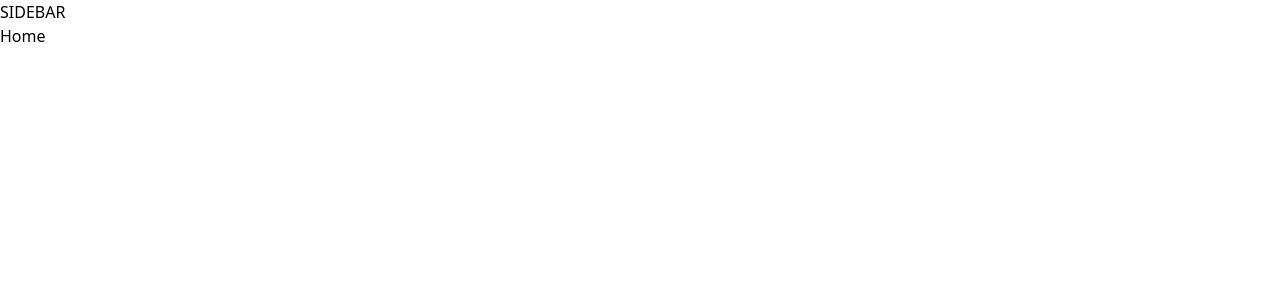
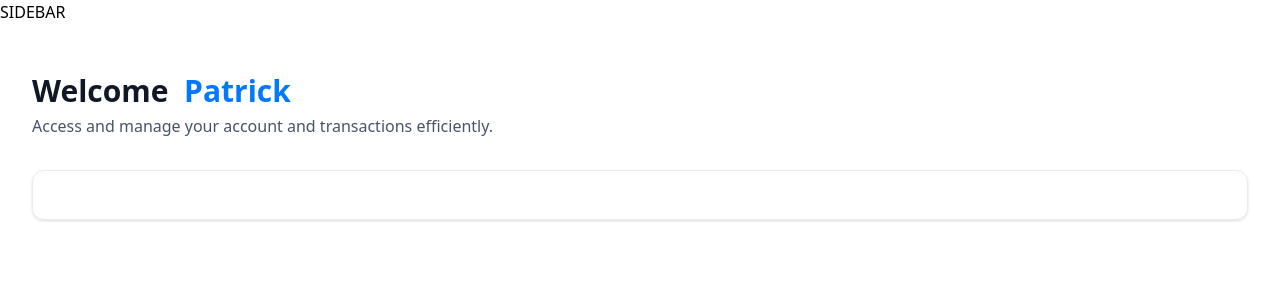
Before and after one commit to Anei2017/anei-banking, a Next.js app: page / in a window 1280 px wide. Shown: the top 300 px of the page. Built offline with nearby package versions, Linux system fonts and the light colour scheme.

Commit message:
second commit

```diff
--- a/app/(root)/page.tsx
+++ b/app/(root)/page.tsx
@@ -1,9 +1,30 @@
-import React from 'react'
+import HeaderBox from "@/components/HeaderBox";
+import TotalBalanceBox from "@/components/TotalBalanceBox";
+import React from "react";
 
 const Home = () => {
+  const loggedIn = { firstName: "Patrick" };
   return (
-    <div>Home</div>
-  )
-}
+    <section className="home">
+      <div className="home-content">
+        <header className="home-header">
+          <HeaderBox
+            type="greeting"
+            title="Welcome"
+            user={loggedIn?.firstName || "Guest"}
+            subtext="Access and manage your account and transactions efficiently."
+          />
+          <TotalBalanceBox
+            accounts={[]}
+            totalBanks={1}
+            totalCurrentBalance={1250.35}
 
-export default Home
+          />
+
+        </header>
+      </div>
+    </section>
+  );
+};
+
+export default Home;
--- /dev/null
+++ b/components/HeaderBox.tsx
@@ -0,0 +1,22 @@
+import React from "react";
+
+const HeaderBox = ({
+  type = "title",
+  title,
+  subtext,
+  user,
+}: HeaderBoxProps) => {
+  return (
+    <div className="header-box">
+      <h1 className="header-box-title">
+        {title}
+        {type === "greeting" && (
+          <span className="text-bankGradient">&nbsp; {user}</span>
+        )}
+          </h1>
+          <p className="header-box-subtext">{subtext}</p>
+    </div>
+  );
+};
+
+export default HeaderBox;
--- /dev/null
+++ b/components/TotalBalanceBox.tsx
@@ -0,0 +1,14 @@
+import React from 'react'
+
+const TotalBalanceBox = ({
+    accounts =[], totalBanks, totalCurrentBalance
+
+}: TotalBalanceBoxProps) => {
+    return (
+      <section className='total-balance'>
+    <div></div>
+    </section>
+  )
+}
+
+export default TotalBalanceBox
```
